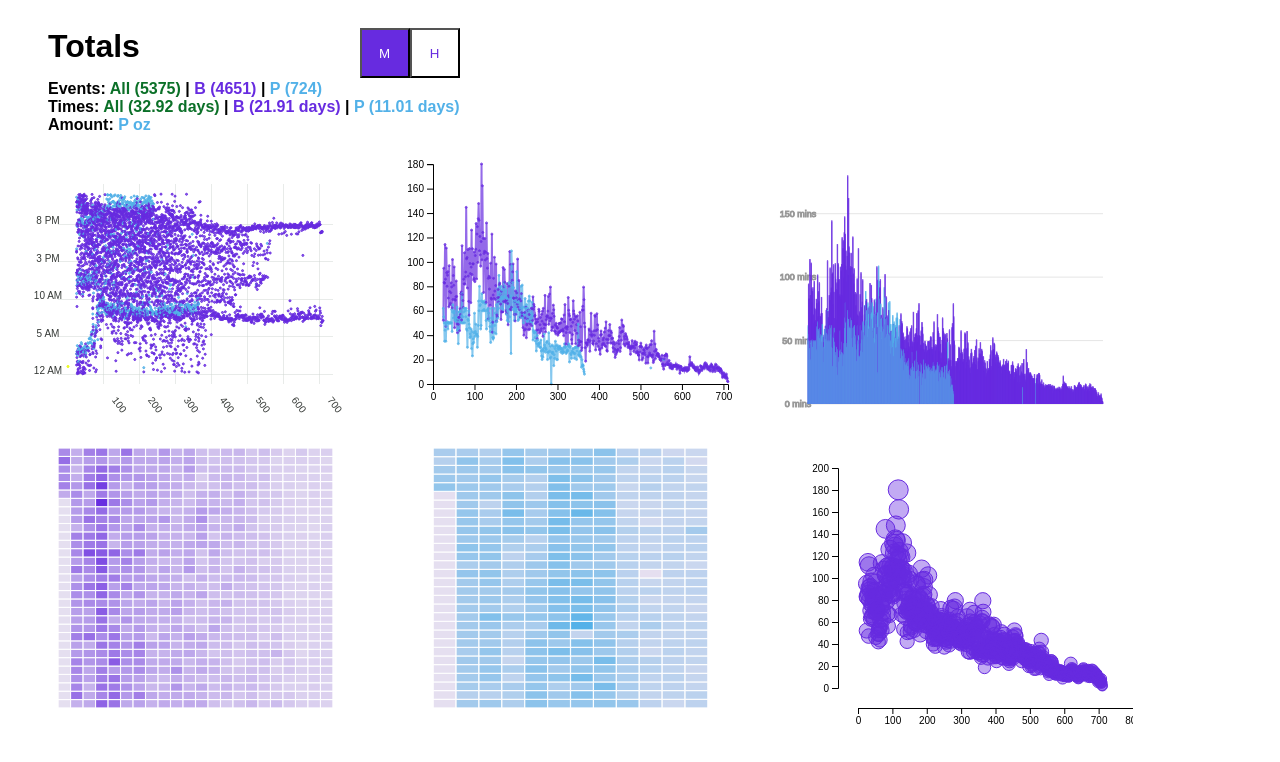
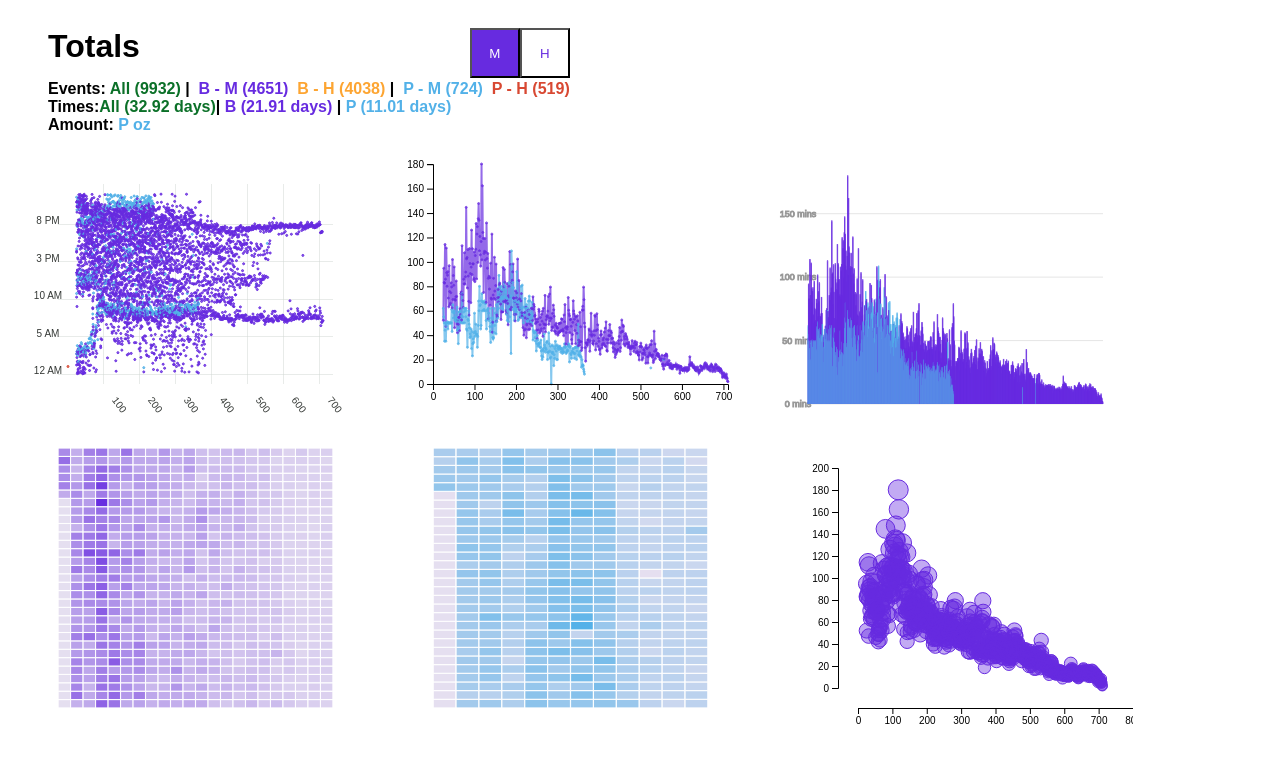
Before and after one commit to legaudinier/data-visualization, a React (Vite) app: page / in a window 1280 px wide. Shown: the top 762 px of the page. Built offline with nearby package versions, Linux system fonts and the light colour scheme.

Commit message:
More H data

```diff
--- a/src/App.tsx
+++ b/src/App.tsx
@@ -8,9 +8,13 @@ import { BubblePlot } from './bubblePlot/bubblePlot';
 import {
   allBData,
   allPData,
+  allBDataH,
+  allPDataH,
   allTotalsArray,
   bColor,
+  bColorH,
   pColor,
+  pColorH,
   allColor,
   MODAL_TITLES,
   type ChartType
@@ -35,6 +39,8 @@ function App() {
   };
 
   // To Do
+  // Update H data on all charts
+  // Update H data on the top totals
   // donut charts for the totals in the top
   // legends in the charts
   // tooltips working on all charts
@@ -75,12 +81,38 @@ function App() {
                 </button>
               </div>
             </div>
-            <div style={{ fontWeight: 'bold' }}>Events: <span style={{ color: allColor }}>All ({allBData.length + allPData.length})</span> |
-              <span style={{ color: bColor }}> B ({allBData.length}) </span> | <span style={{ color: pColor }}> P ({allPData.length}) </span></div>
-            <div style={{ fontWeight: 'bold' }}>Times: <span style={{ color: allColor }}>All ({(((allTotalsArray[0].totals + allTotalsArray[1].totals) / 60) / 60 / 24).toFixed(2)} days) </span>
+            <div style={{ fontWeight: 'bold' }}>
+              Events: <span style={{ color: allColor }}>
+                All ({allBData.length + allPData.length + allBDataH.length + allPDataH.length})
+              </span> |
+              <span style={{ color: bColor }}>
+                &nbsp; B - M ({allBData.length})
+              </span>
+              <span style={{ color: bColorH }}>
+                &nbsp; B - H ({allBDataH.length})
+              </span> |
+              <span style={{ color: pColor }}>
+                &nbsp; P - M ({allPData.length})
+              </span>
+              <span style={{ color: pColorH }}>
+                &nbsp; P - H ({allPDataH.length})
+              </span>
+            </div>
+            <div style={{ fontWeight: 'bold' }}>
+              Times:
+              <span style={{ color: allColor }}>
+                All ({(((allTotalsArray[0].totals + allTotalsArray[1].totals) / 60) / 60 / 24).toFixed(2)} days)
+              </span>
               | <span style={{ color: bColor }}>B ({(((allTotalsArray[1].totals) / 60) / 60 / 24).toFixed(2)} days) </span>
-              | <span style={{ color: pColor }}>P ({(((allTotalsArray[0].totals) / 60) / 60 / 24).toFixed(2)} days)</span></div>
-            <div style={{ fontWeight: 'bold' }}>Amount: <span style={{ color: pColor }}>P oz</span></div>
+              | <span style={{ color: pColor }}>
+                P ({(((allTotalsArray[0].totals) / 60) / 60 / 24).toFixed(2)} days)
+              </span>
+            </div>
+            <div style={{ fontWeight: 'bold' }}>
+              Amount: <span style={{ color: pColor }}>P oz
+
+              </span>
+            </div>
           </div>
         </div>
         <div style={{
--- a/src/dataTools.tsx
+++ b/src/dataTools.tsx
@@ -1,4 +1,4 @@
-import { orderedDataM } from "./orderedData";
+import { orderedDataM, orderedDataH } from "./orderedData";
 
 export type ChartType = 'scatterplot' | 'p' | 'totals' | 'bHeatmap' | 'bubble' | 'pHeatmap';
 
@@ -11,14 +11,19 @@ export const MODAL_TITLES: Record<ChartType, string> = {
   pHeatmap: 'HeatMap - P Data',
 };
 
+// CLEAN UP THIS FILE
+// repeating code a bunch
+
 export const bColor = '#672be0'
 export const pColor = '#52b1e8'
 export const bColorH = '#fda532'
-export const pColorH = '#e9f903'
+export const pColorH = '#d84832'
 export const allColor = '#0b7028'
 
 export const allBData: any = orderedDataM.filter(x => x?.event === 'B');
 export const allPData: any = orderedDataM.filter(x => x?.event === 'P');
+export const allBDataH: any = orderedDataH.filter(x => x?.event === 'B');
+export const allPDataH: any = orderedDataH.filter(x => x?.event === 'P');
 
 const allTotals = orderedDataM.reduce((accumulator: any, currentItem: any) => {
     const key = currentItem.event;
@@ -35,6 +40,22 @@ const allTotals = orderedDataM.reduce((accumulator: any, currentItem: any) => {
 }, {});
 
 export const allTotalsArray: any[] = Object.values(allTotals);
+
+const allTotalsH = orderedDataH.reduce((accumulator: any, currentItem: any) => {
+    const key = currentItem.event;
+
+    // If the category does not exist in our accumulator, initialize it
+    if (!accumulator[key]) {
+        accumulator[key] = { date: key, totals: 0, event: currentItem.event };
+    }
+
+    // Sum the amount into the existing category group
+    accumulator[key].totals += currentItem.totals;
+
+    return accumulator;
+}, {});
+
+export const allTotalsArrayH: any[] = Object.values(allTotalsH);
 
 // Combine all B events and sum their values
 export const combinedMap = allBData.reduce((accumulator: any, currentItem: any) => {
```
